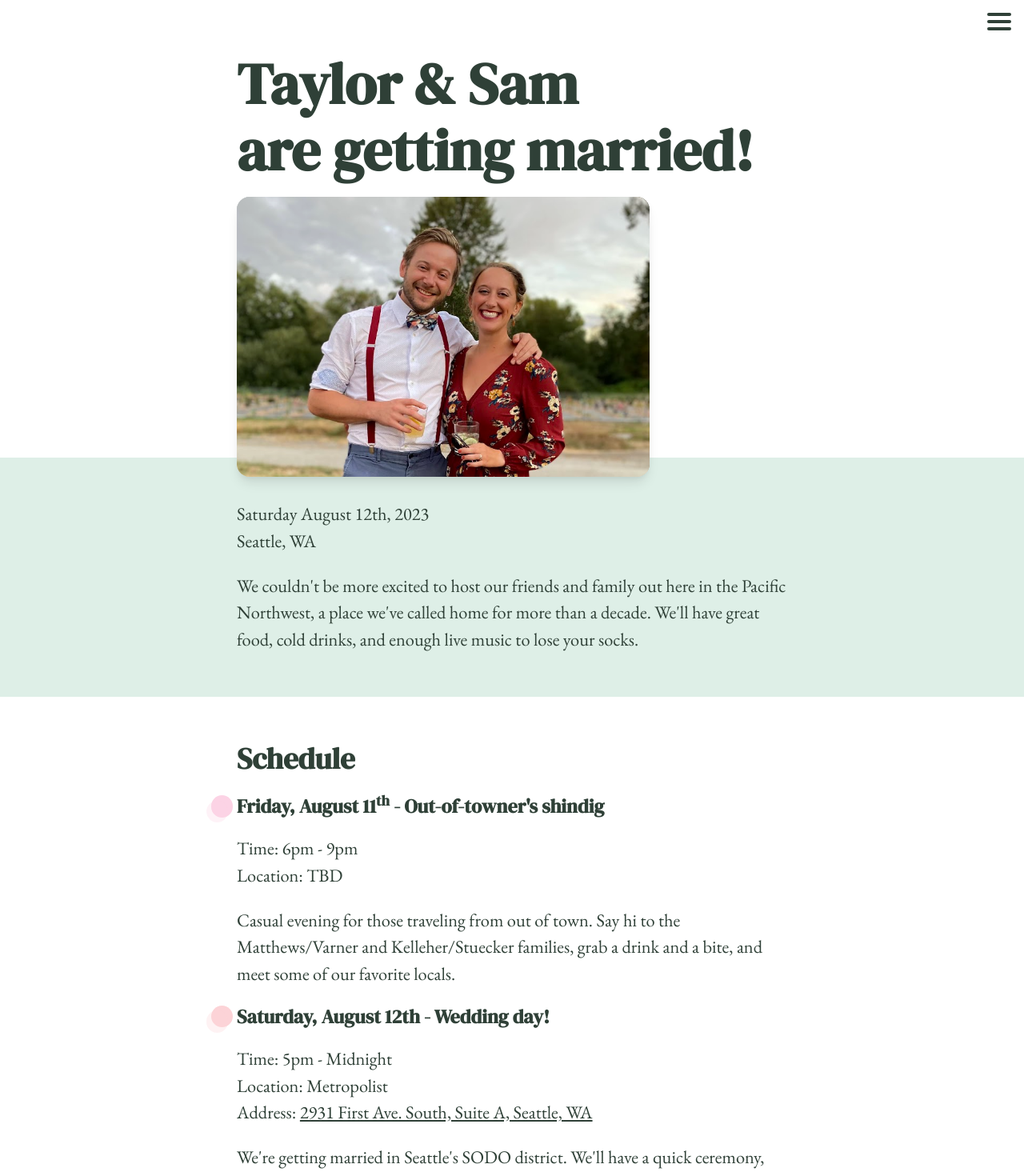
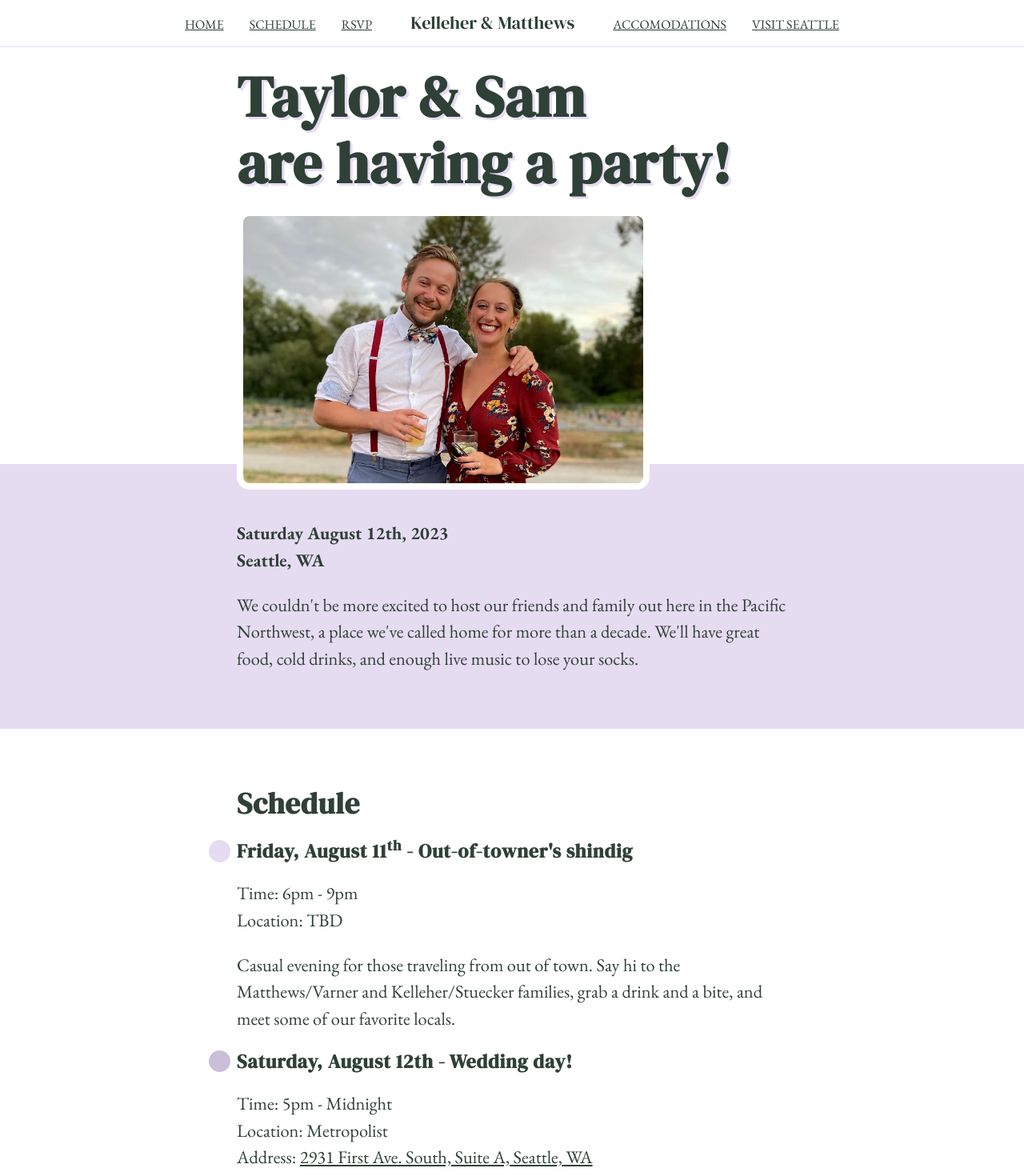
Before and after one commit to mapsam/tksm, a Next.js app: page / in a window 1280 px wide. Shown: the top 1470 px of the page at 80% size. Built offline with nearby package versions, Linux system fonts and the light colour scheme.

Commit message:
purples, visit seattle page redux

```diff
--- a/components/Footer.tsx
+++ b/components/Footer.tsx
@@ -4,8 +4,8 @@ export default function Nav() : JSX.Element {
   return (
     <Block id="FOOTER">
       <footer>
-        <p><a href="https://github.com/mapsam/tksm" target="_blank">Nerds click here</a>.</p>
-        <br />
+        <p>Contact Sam &amp; Taylor: 651-343-6555<br />
+        <a href="https://github.com/mapsam/tksm" target="_blank">Nerds click here</a>.</p>
         <p>👰&nbsp;&amp;&nbsp;🤵‍♂️</p>
       </footer>
     </Block>
--- a/components/Layout.tsx
+++ b/components/Layout.tsx
@@ -12,7 +12,15 @@ export default function Layout(props: any) : any {
   return (
     <React.Fragment>
     <div className="main">
-    <nav>
+      <nav className="nav2">
+        <a href="/">HOME</a>
+        <a href="/#SCHEDULE">SCHEDULE</a>
+        <a href="/#RSVP">RSVP</a>
+        <span className="nav2-title">Kelleher &amp; Matthews</span>
+        <a href="/#ACCOMODATIONS">ACCOMODATIONS</a>
+        <a href="/seattle">VISIT SEATTLE</a>
+      </nav>
+      {/* <nav>
         <button className={isOpen ? "nav-button is-open" : "nav-button"} onClick={() => setIsOpen(!isOpen)}>
           <span className="nav-button-bar"></span>
           <span className="nav-button-bar"></span>
@@ -22,14 +30,16 @@ export default function Layout(props: any) : any {
         {isOpen &&
           <div className="nav">
             <ul>
-            <li><a href="#RSVP" onClick={() => setIsOpen(false)}>RSVP</a></li>
-            <li><a href="#SCHEDULE" onClick={() => setIsOpen(false)}>SCHEDULE</a></li>
-            <li><a href="#ACCOMODATIONS" onClick={() => setIsOpen(false)}>ACCOMODATIONS</a></li>
-            <li><a href="#FAQ" onClick={() => setIsOpen(false)}>FAQ</a></li>
+              <li><a href="/#RSVP" onClick={() => setIsOpen(false)}>RSVP</a></li>
+              <li><a href="/" onClick={() => setIsOpen(false)}>HOME</a></li>
+              <li><a href="/#SCHEDULE" onClick={() => setIsOpen(false)}>SCHEDULE</a></li>
+              <li><a href="/#ACCOMODATIONS" onClick={() => setIsOpen(false)}>ACCOMODATIONS</a></li>
+              <li><a href="/#FAQ" onClick={() => setIsOpen(false)}>FAQ</a></li>
+              <li><a href="/seattle" onClick={() => setIsOpen(false)}>VISIT SEATTLE</a></li>
             </ul>
           </div>
         }
-    </nav>
+      </nav> */}
 
       <section className="content">
         {props.children}
--- a/components/Location.tsx
+++ b/components/Location.tsx
@@ -13,7 +13,7 @@ export default function Location({ info }: { info: LocationProps }) {
       <p>
         <strong>{info.name}</strong>
         <br />
-        {info.description} {info.link && <a href={info.link} target='_blank'>(more info)</a>}
+        {info.description} {info.link && <a href={info.link} target='_blank'>more info</a>}
       </p>
 
       <div className="location-metadata">
--- a/pages/index.tsx
+++ b/pages/index.tsx
@@ -8,7 +8,7 @@ export default function Index() {
   return (
     <div className="content">
       <Block id="TITLE">
-        <h1 className="title">Taylor &amp; Sam<br />are getting married!</h1>
+        <h1 className="title">Taylor &amp; Sam<br />are having a party!</h1>
 
         <div
           className="title-image-container"
@@ -20,14 +20,13 @@ export default function Index() {
           <div className="title-image" style={{ backgroundImage: `url('/title-laugh.png')`}}></div>
           {showImage && <div className="title-image" style={{ backgroundImage: `url('/title-smile.png')`}}></div> }
         </div>
-
       </Block>
 
-      <Block id="INFO" style={{ backgroundColor: '#DEEFE7' }}>
-        <p>
+      <Block id="INFO" style={{ backgroundColor: '#E6DCF2' }}>
+        <p><strong>
           Saturday August 12th, 2023<br />
           Seattle, WA
-        </p>
+        </strong></p>
         <p>
           We couldn't be more excited to host our friends and family out here in the Pacific Northwest,
           a place we've called home for more than a decade. We'll have great food, cold drinks, and
@@ -41,8 +40,7 @@ export default function Index() {
         </h1>
 
         <div className="event">
-          <div className="dot blue"></div>
-          <div className="dot2 blue"></div>
+        <div className="dot purple-2-bg"></div>
           <h2>Friday, August 11<sup>th</sup> - Out-of-towner's shindig</h2>
           <p>
             Time: 6pm - 9pm<br />
@@ -56,8 +54,7 @@ export default function Index() {
         </div>
 
         <div className="event">
-          <div className="dot green"></div>
-          <div className="dot2 green"></div>
+        <div className="dot purple-3-bg"></div>
           <h2>Saturday, August 12th - Wedding day!</h2>
           <p>
             Time: 5pm - Midnight<br />
@@ -91,8 +88,7 @@ export default function Index() {
         </div>
 
         <div className="event">
-          <div className="dot yellow"></div>
-          <div className="dot2 yellow"></div>
+          <div className="dot purple-2-bg"></div>
           <h2>Sunday, August 13th - Brunch</h2>
           <p>
             Time: 11am - 1pm<br />
@@ -104,7 +100,7 @@ export default function Index() {
         </div>
       </Block>
 
-      <Block id="ACCOMODATIONS" style={{ backgroundColor: '#fef2f7' }}>
+      <Block id="ACCOMODATIONS" style={{ backgroundColor: '#F2F0F2' }}>
         <h1>Accommodations</h1>
         <p>
           There is no official hotel block for our wedding.
@@ -147,7 +143,7 @@ export default function Index() {
         <p>Nope!</p>
 
         <h2>What should I do in Seattle while I'm visiting?</h2>
-        <p>We're really excited you want to spend some time in our favorite place! We have a few scheduled events, but really want to give you a chance to explore the place we call home. Check out the <a href="/seattle">Visiting Seattle page</a>, which has a collection of some of our favorite places and must-see Seattle places.</p>
+        <p>We're really excited you want to spend some time in our favorite place! We have a few scheduled events, but really want to give you a chance to explore the place we call home. Check out the <a href="/seattle">Visiting Seattle page</a>, which has a collection of some of our favorite places and must-see Seattle destinations.</p>
 
         <h2>COVID-19?</h2>
         <p>For the safety of our friends and family we require you to be fully vaccinated at our wedding.</p>
--- a/styles/main.css
+++ b/styles/main.css
@@ -7,6 +7,21 @@
 html {
     font-size: 100%;
 }
+body {
+    background-color: #F2F0F2;
+}
+
+/* Color Theme Swatches in Hex */
+.purple-1 { color: #F2F0F2; }
+.purple-2 { color: #E6DCF2; }
+.purple-3 { color: #CABFD9; }
+.purple-4 { color: #BBADD9; }
+.purple-5 { color: #9A80BF; }
+.purple-1-bg { background-color: #F2F0F2; }
+.purple-2-bg { background-color: #E6DCF2; }
+.purple-3-bg { background-color: #CABFD9; }
+.purple-4-bg { background-color: #BBADD9; }
+.purple-5-bg { background-color: #9A80BF; }
 
 * {
     font-family: 'EB Garamond', serif;
@@ -68,10 +83,29 @@ p, form, li {
     list-style-type: none;
 }
 
+.nav2 {
+    position: fixed;
+    width: 100%;
+    padding: 1rem;
+    text-align: center;
+    background-color: #fff;
+    border-bottom: 1px solid #E6DCF2;
+    z-index: 20;
+}
+.nav2 a {
+    margin: 0 1rem;
+}
+.nav2-title {
+    font-size: 1.4rem;
+    margin: auto 2rem;
+    font-family: 'DM Serif Display', serif;
+}
+
 .title {
     font-family: 'DM Serif Display', serif;
     font-size: 3rem;
     margin: 2rem 0 1rem;
+    text-shadow: #E6DCF2 0.2rem 0.2rem;
 }
 h1 {
     font-size: 2.3rem;
@@ -80,7 +114,8 @@ h2 {
     font-size: 1.5rem;
 }
 h1, h2, h1 *, h2 * {
-    font-family: 'DM Serif Display', serif
+    font-family: 'DM Serif Display', serif;
+    letter-spacing: 0.05rem;
 }
 @media (min-width: 45rem) {
     .title { font-size: 4.5rem; }
@@ -99,11 +134,11 @@ h1, h2, h1 *, h2 * {
     -webkit-tap-highlight-color:rgba(0,0,0,0);
     height: 350px;
     background-color: #f6f6f6;
-    margin-bottom: -4.5rem;
+    margin-bottom: -6rem;
     position: relative;
+    border: 0.5rem solid #fff;
     border-radius: 1rem;
     overflow: hidden;
-    box-shadow: rgba(0, 0, 0, 0.1) 0px 10px 15px -3px, rgba(0, 0, 0, 0.05) 0px 4px 6px -2px;
 }
 .title-image {
     -webkit-touch-callout:none;
@@ -116,17 +151,15 @@ h1, h2, h1 *, h2 * {
     width: 100%;
     height: 100%;
     position: absolute;
+    border-radius: 0.5rem;
     background-position: center;
     background-size: cover;
 }
-/* .title-image-container:hover .title-image.top {
-    display: none;
-} */
 
 .block {
     padding: 0;
     width: 100%;
-    padding: 2rem 0;
+    padding: 3rem 0;
 }
 
 .container {
@@ -136,6 +169,7 @@ h1, h2, h1 *, h2 * {
 }
 
 footer {
+    border-top: 1px solid #E6DCF2;
     text-align: center;
 }
 footer p {
@@ -173,7 +207,9 @@ form button {
 }
 
 .map-container {
-    height: 400px;
+    height: 500px;
+    width: 120%;
+    margin-left: -10%;
     border-radius: 1rem;
 }
 
@@ -181,7 +217,8 @@ form button {
     padding: 2rem;
     border-radius: 1rem;
     background-color: #fff;
-    box-shadow: rgba(0, 0, 0, 0.1) 0px 10px 15px -3px, rgba(0, 0, 0, 0.05) 0px 4px 6px -2px;
+    border: 0.5rem solid #E6DCF2;
+    /* box-shadow: rgba(0, 0, 0, 0.1) 0px 10px 15px -3px, rgba(0, 0, 0, 0.05) 0px 4px 6px -2px; */
 }
 
 .dot {
@@ -190,26 +227,7 @@ form button {
     border-radius: 50%;
     display: inline-block;
     position: absolute;
-    margin-left: -2rem;
-}
-.dot2 {
-    height: 1.7rem;
-    width: 1.7rem;
-    border-radius: 50%;
-    display: inline-block;
-    position: absolute;
-    margin-left: -2.4rem;
-    margin-top: 0.4rem;
-    opacity: 0.30;
-}
-.dot.blue, .dot2.blue {
-    background-color: #fcd3e5;
-}
-.dot.green, .dot2.green {
-    background-color: #fcd3d7;
-}
-.dot.yellow, .dot2.yellow {
-    background-color: #ffffbf;
+    margin-left: -2.2rem;
 }
 
 .location {
```
Also changed, not shown: pages/seattle.tsx (+60 -16 lines), lib/geo.js (added), lib/locations.js, public/seattle-pike-market-2.jpg (added), 1 other file (tests, documents, lock files or other folders). Lines whose indentation alone changed are shown as unchanged.
